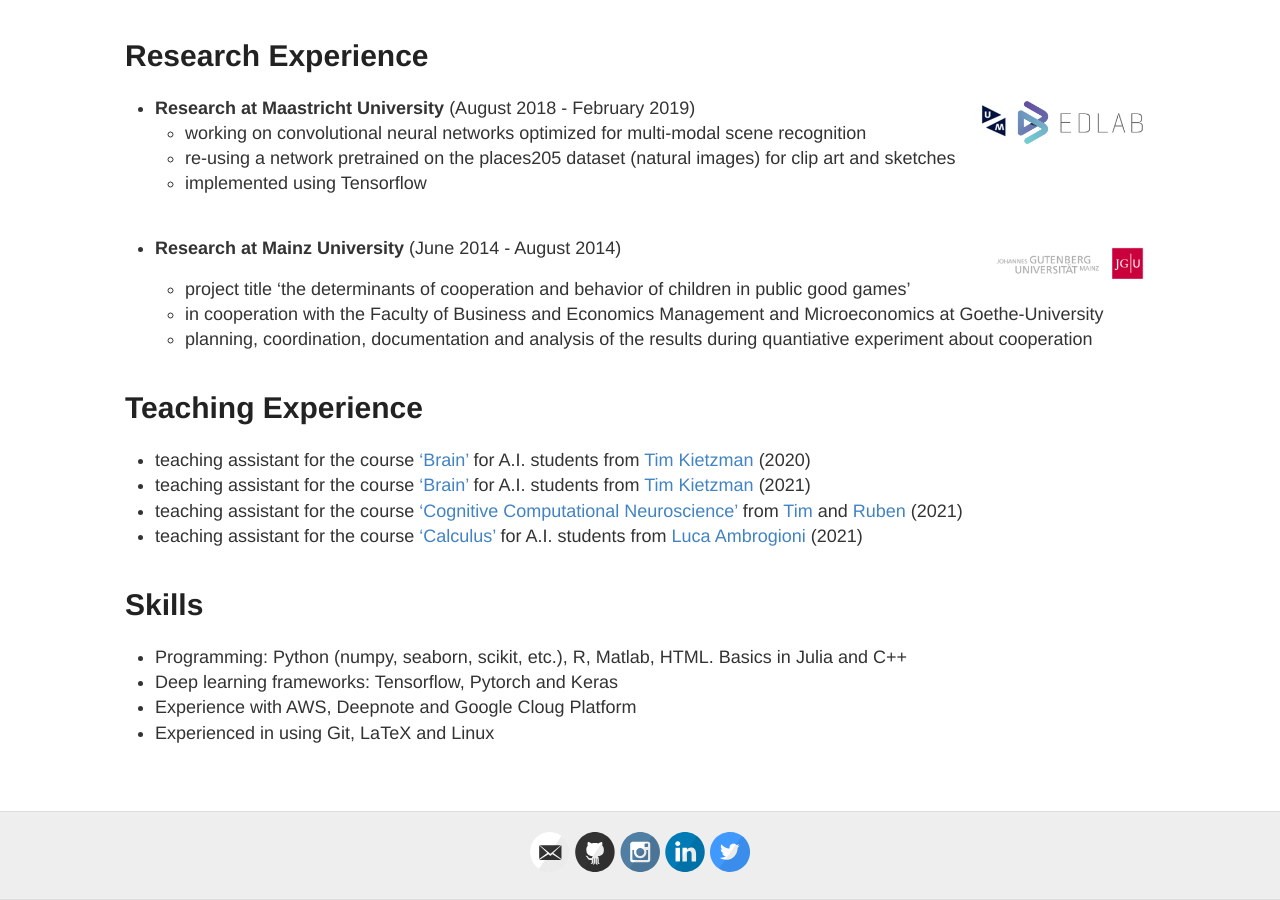
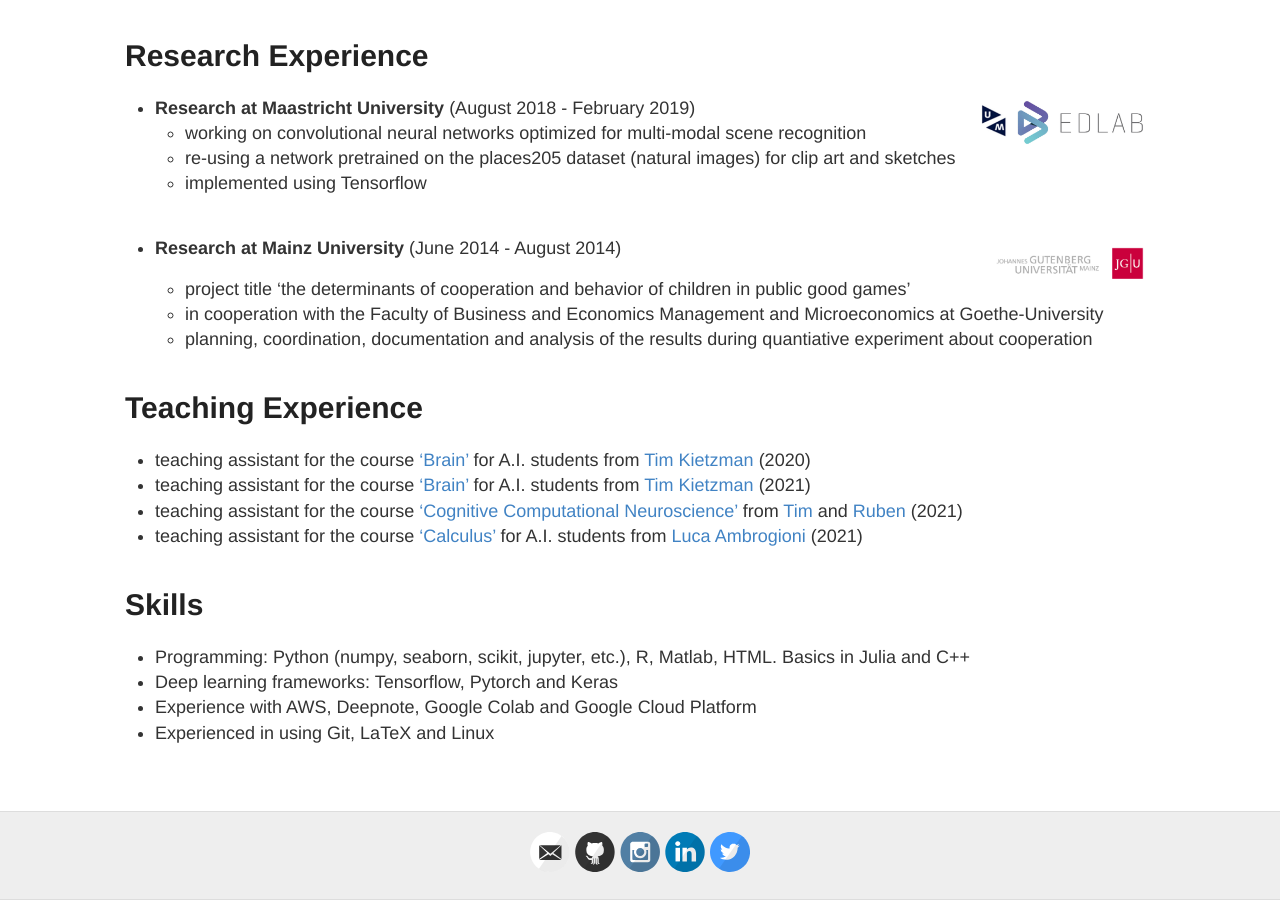
Before and after one commit to Mariusmarten/mariusmarten.github.io, a Jekyll site: the page built from about.md, in a window 1280 px wide and 900 px high, scrolled down 1797 px. Built offline with Jekyll 4.4.1, drawn with Linux system fonts in a browser that asks for light colours.

```diff
--- a/about.md
+++ b/about.md
@@ -75,7 +75,7 @@ My overall interest lies in unsupervised representation learning and its link to
 
 
 # Skills
-  - Programming: Python (numpy, seaborn, scikit, etc.), R, Matlab, HTML. Basics in Julia and C++
+  - Programming: Python (numpy, seaborn, scikit, jupyter, etc.), R, Matlab, HTML. Basics in Julia and C++
   - Deep learning frameworks: Tensorflow, Pytorch and Keras
-  - Experience with AWS, Deepnote and Google Cloug Platform
+  - Experience with AWS, Deepnote, Google Colab and Google Cloud Platform
   - Experienced in using Git, LaTeX and Linux
```
